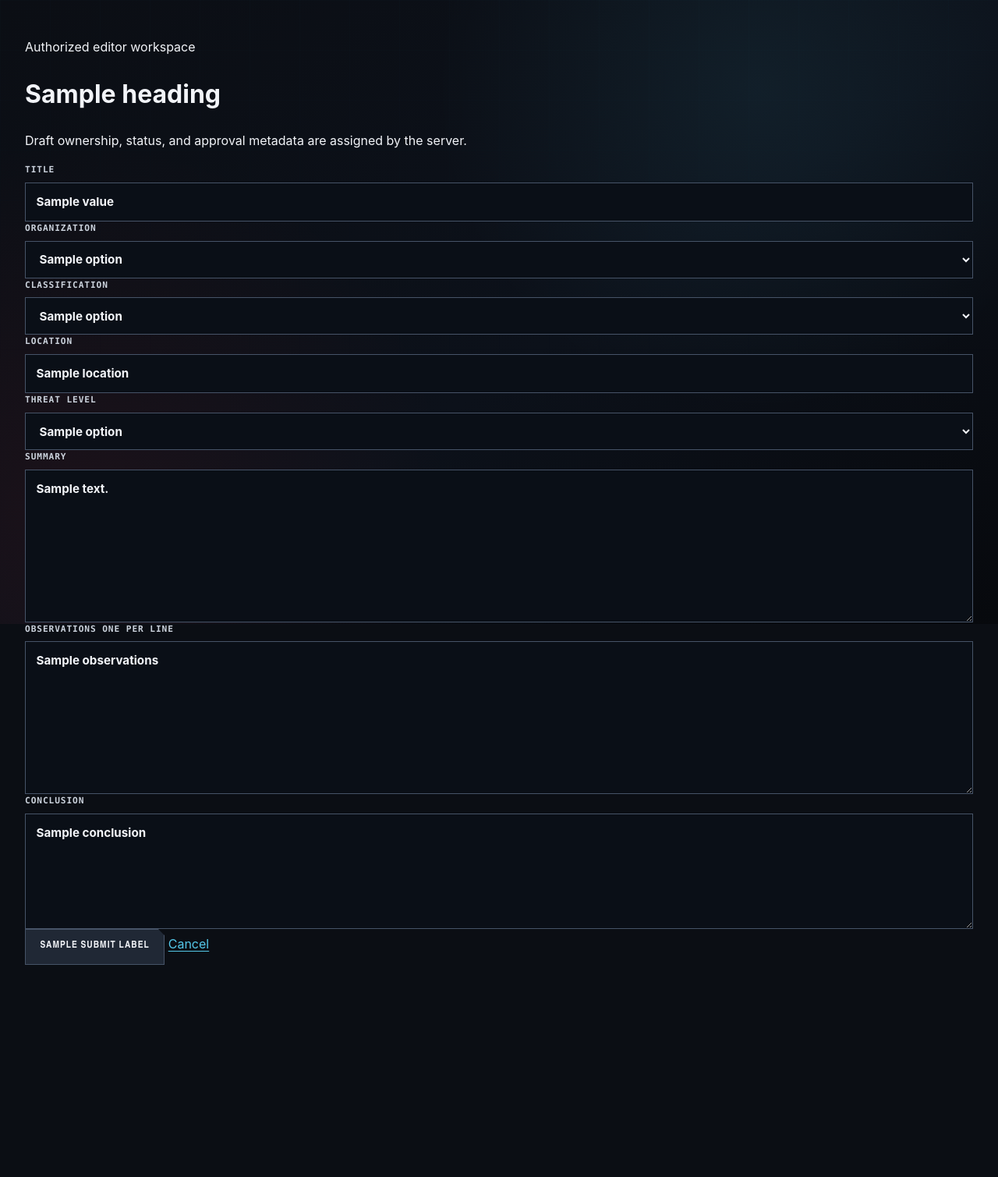
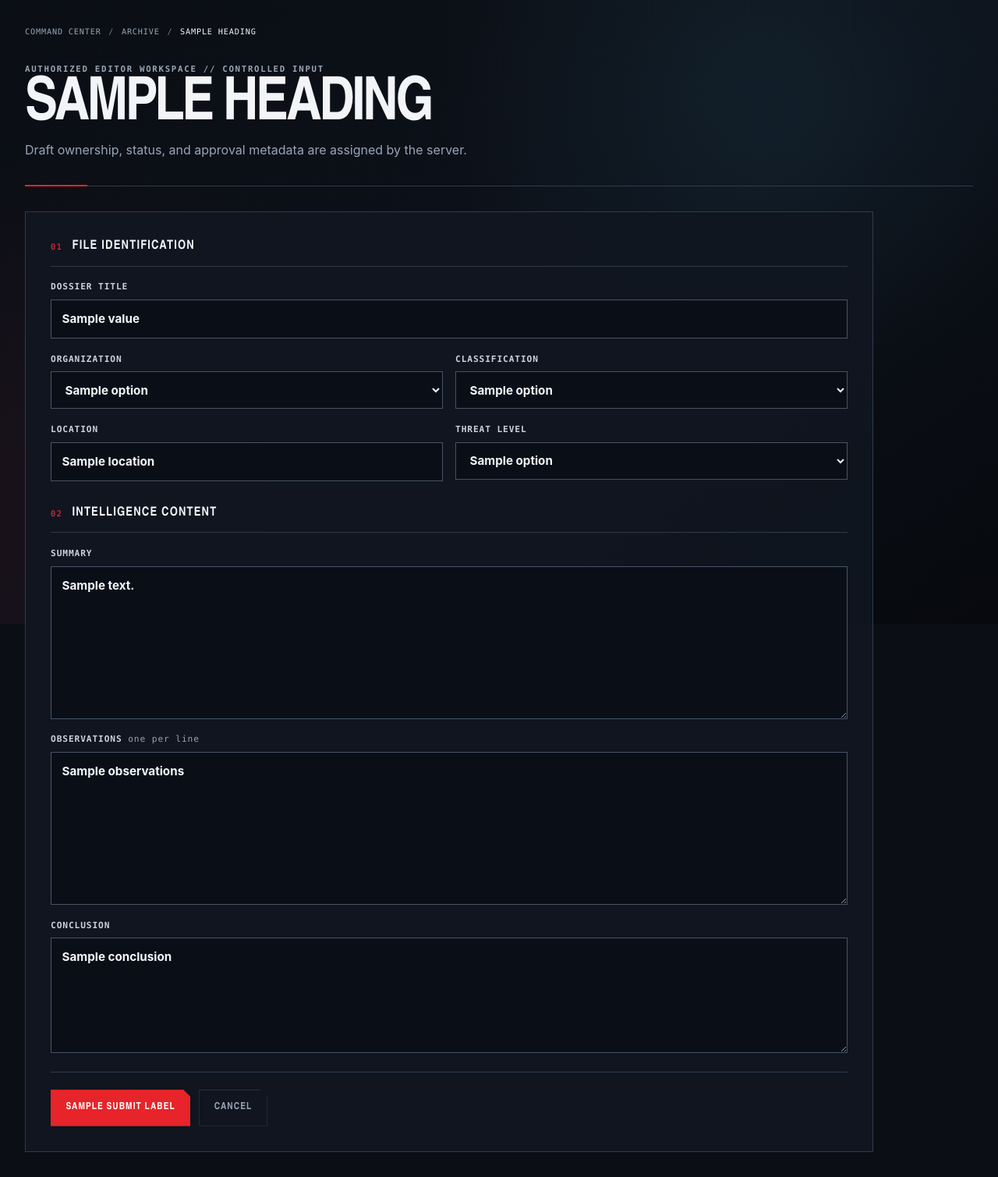
Before and after one commit to Jay-S99/CyberSec_Lab, a Python web app: template templates/dossier_form.html in a window 1280 px wide. Shown: the whole page at 78% size. Before the commit the page ends 1237 px from the top, so only its background shows below. Run offline with Jinja, Linux system fonts and the light colour scheme; the template is opened without the code that fills it: most values are stand-ins (such as "Sample title", 1, 10 or a date in 2020).

Commit message:
ui(dossier): Uporządkowano formularz tworzenia i edycji dossier

```diff
--- a/templates/dossier_form.html
+++ b/templates/dossier_form.html
@@ -2,9 +2,10 @@
 {% block title %}{{ heading }} - DoomVault{% endblock %}
 {% block body_class %}dossier-page{% endblock %}
 {% block content %}
-<header class="dossier-header">
+<nav class="breadcrumbs" aria-label="Breadcrumb"><a href="{{ url_for('auth.home') }}">Command center</a><span>/</span><a href="{{ url_for('dossiers.index') }}">Archive</a><span>/</span><span>{{ heading }}</span></nav>
+<header class="page-header">
   <div>
-    <p class="dossier-kicker">Authorized editor workspace</p>
+    <p class="eyebrow">Authorized editor workspace // Controlled input</p>
     <h1>{{ heading }}</h1>
     <p>Draft ownership, status, and approval metadata are assigned by the server.</p>
   </div>
@@ -16,15 +17,16 @@
   </div>
 {% endif %}
 
-<form class="dossier-form" method="post" action="{% if dossier %}{{ url_for('dossiers.edit', dossier_id=dossier.id) }}{% else %}{{ url_for('dossiers.create') }}{% endif %}">
+<form class="form-panel" method="post" action="{% if dossier %}{{ url_for('dossiers.edit', dossier_id=dossier.id) }}{% else %}{{ url_for('dossiers.create') }}{% endif %}">
   <input type="hidden" name="csrf_token" value="{{ csrf_token }}">
   {% if dossier %}<input type="hidden" name="updated_at" value="{{ values.updated_at }}">{% endif %}
 
-  <label for="title">Title
+  <div class="form-section-label"><span>01</span><strong>File identification</strong></div>
+  <label for="title">Dossier title
     <input id="title" name="title" maxlength="{{ limits.TITLE_MAX_LENGTH }}" required value="{{ values.title or '' }}">
   </label>
 
-  <div class="dossier-form-grid">
+  <div class="form-grid">
     <label for="organization">Organization
       <select id="organization" name="organization" required>
         {% for option in organizations %}
@@ -51,19 +53,20 @@
     </label>
   </div>
 
+  <div class="form-section-label"><span>02</span><strong>Intelligence content</strong></div>
   <label for="summary">Summary
     <textarea id="summary" name="summary" maxlength="{{ limits.SUMMARY_MAX_LENGTH }}" rows="7" required>{{ values.summary or '' }}</textarea>
   </label>
-  <label for="observations">Observations <span class="dossier-help">one per line</span>
+  <label for="observations">Observations <span class="field-help">one per line</span>
     <textarea id="observations" name="observations" rows="7" required>{{ values.observations or '' }}</textarea>
   </label>
   <label for="conclusion">Conclusion
     <textarea id="conclusion" name="conclusion" maxlength="{{ limits.CONCLUSION_MAX_LENGTH }}" rows="5" required>{{ values.conclusion or '' }}</textarea>
   </label>
 
-  <div class="dossier-form-actions">
-    <button type="submit">{{ submit_label }}</button>
-    <a href="{% if dossier %}{{ url_for('dossiers.detail', dossier_id=dossier.id) }}{% else %}{{ url_for('dossiers.index') }}{% endif %}">Cancel</a>
+  <div class="form-actions">
+    <button class="button button-primary" type="submit">{{ submit_label }}</button>
+    <a class="button button-ghost" href="{% if dossier %}{{ url_for('dossiers.detail', dossier_id=dossier.id) }}{% else %}{{ url_for('dossiers.index') }}{% endif %}">Cancel</a>
   </div>
 </form>
 {% endblock %}
```
